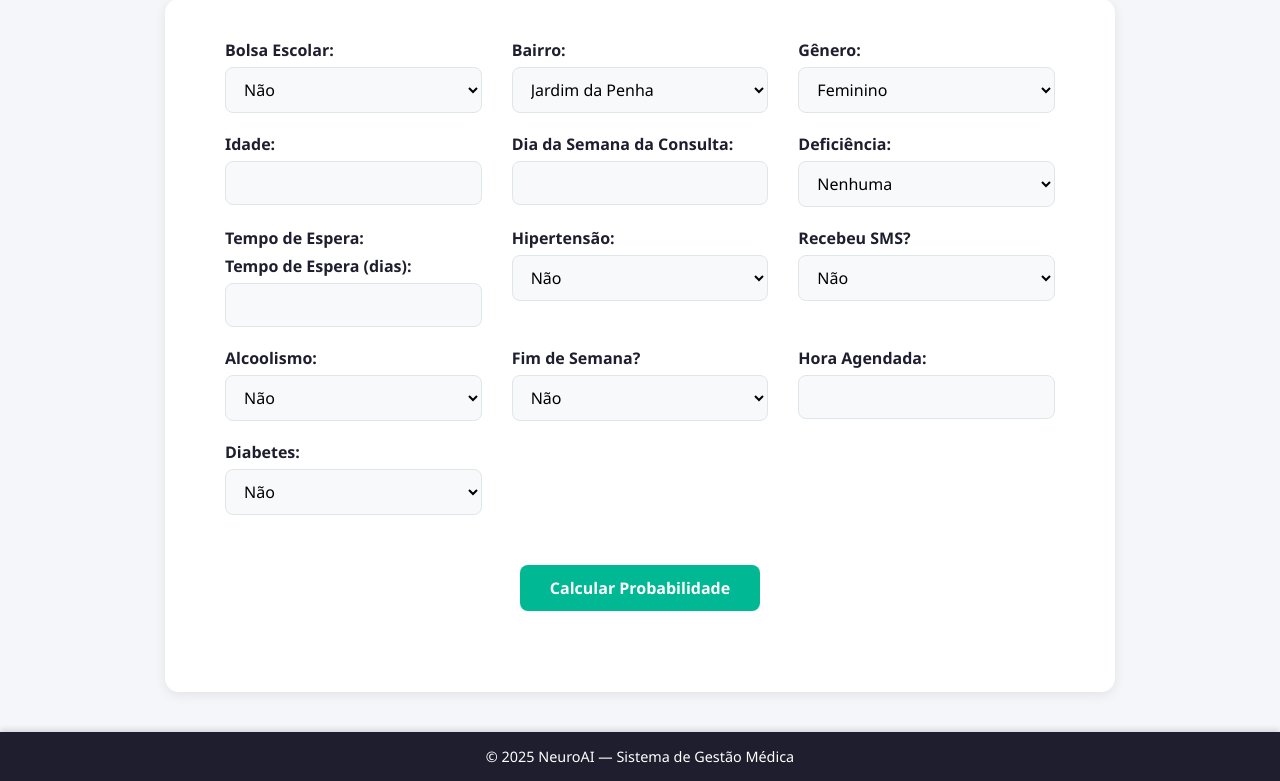
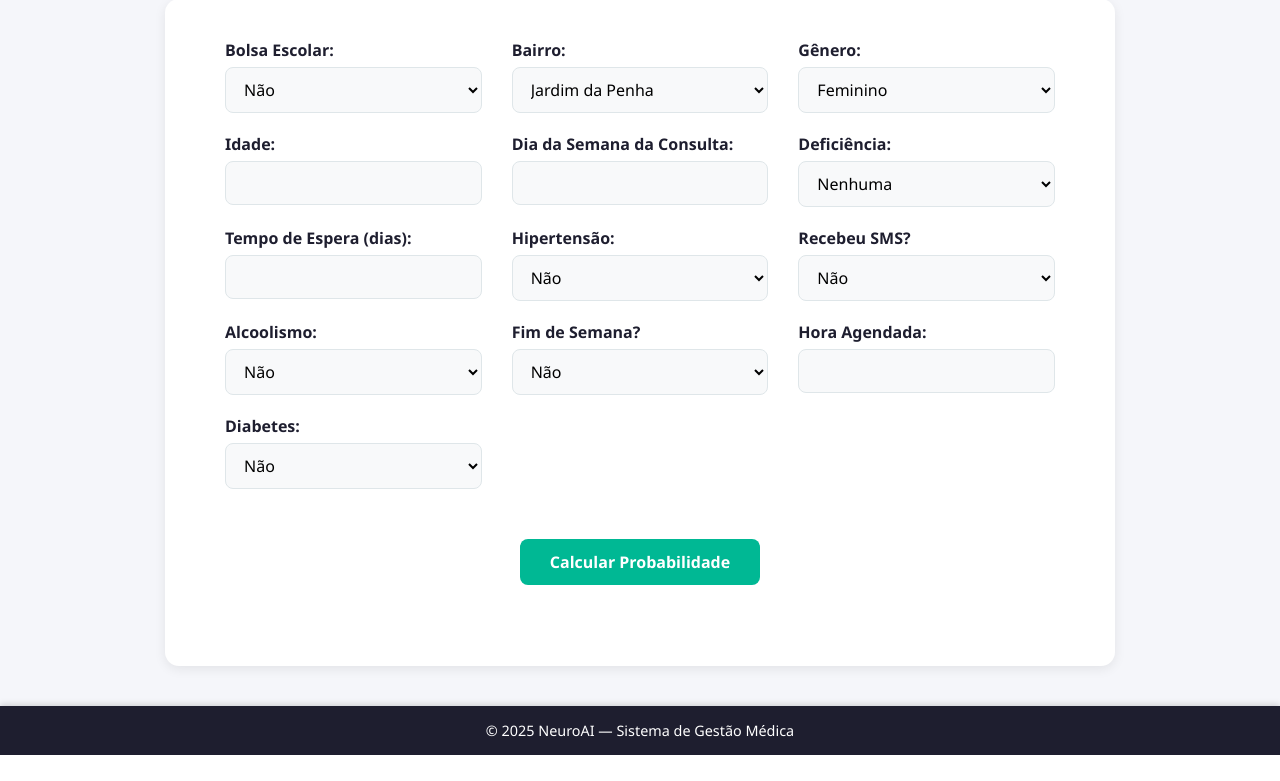
Before and after one commit to matheusmoyaoliveira/python-sprint-privado-4, a Flask app: page /predict/view in a window 1280 px wide. Shown: the part 218-999 px from the top of the page. After the commit the page ends 973 px from the top, so only its background shows below. Run offline with Flask 3, Linux system fonts and the light colour scheme.

Commit message:
refatorado

```diff
--- a/templates/predict.html
+++ b/templates/predict.html
@@ -64,11 +64,8 @@
     </div>
 
     <div>
-      <label>Tempo de Espera:</label>
-      <div>
         <label>Tempo de Espera (dias):</label>
         <input type="number" name="waiting_days" min="0" max="6" step="1" required>
-        </div>
     </div>
 
     <div>
```
